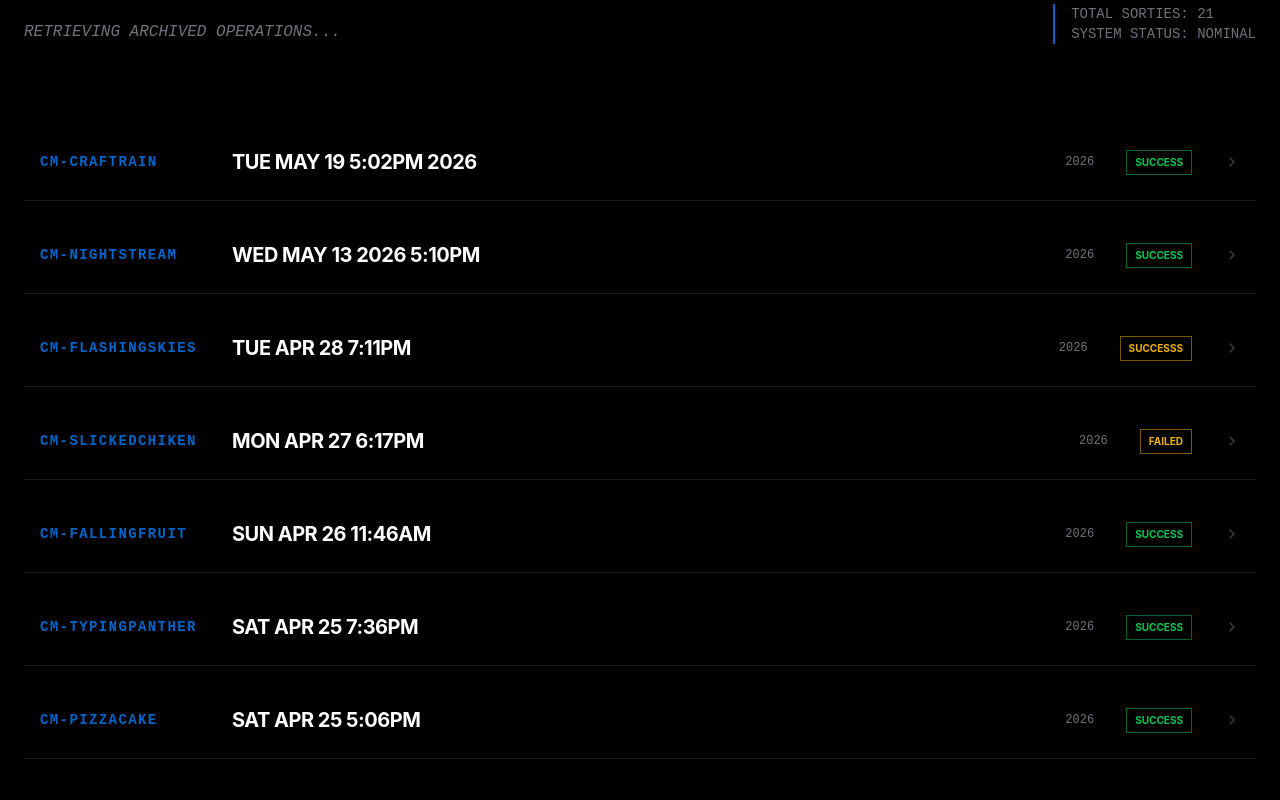
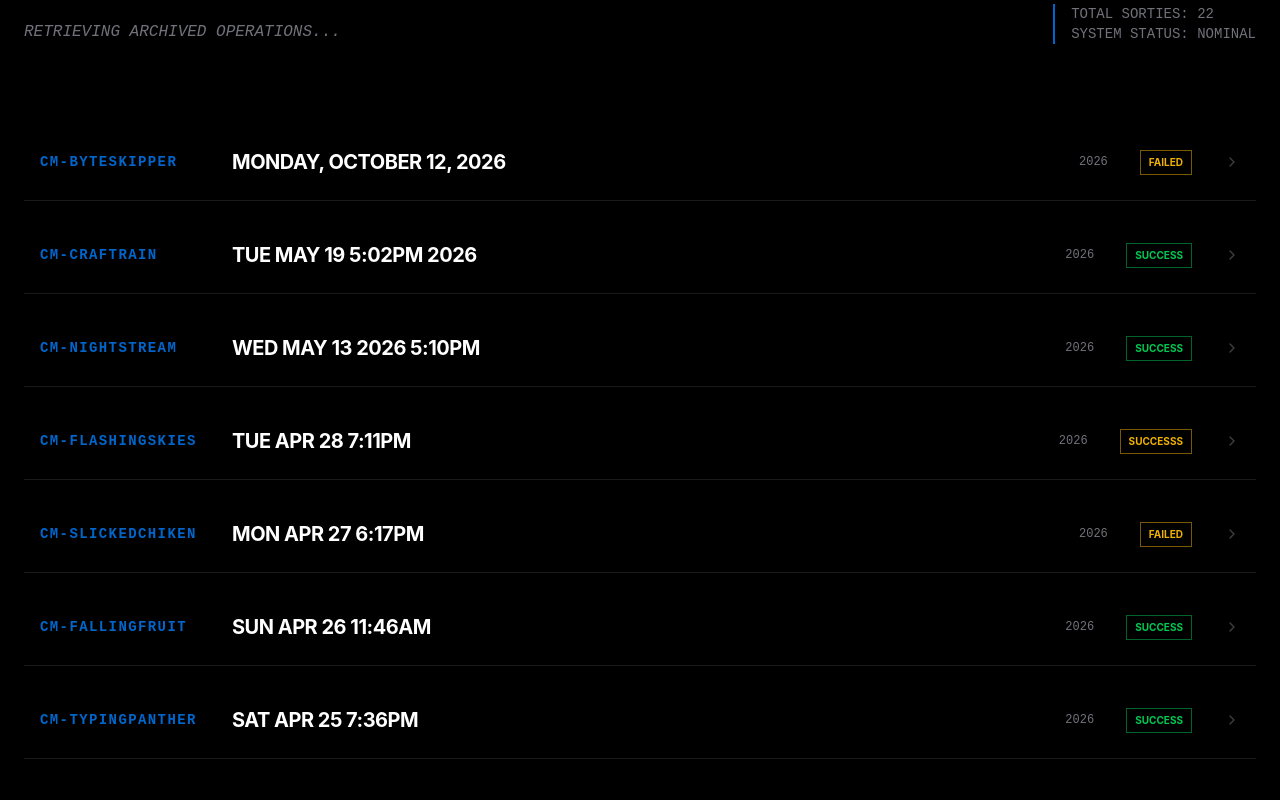
Before and after one commit to JimWas/jimwashkau-site, a React (Vite) app in the folder jimwashkau-site/: page / in a window 1280 px wide. Shown: the part 10002-10802 px from the top of the page. Built offline with nearby package versions, Linux system fonts and the light colour scheme; no server answers.

Commit message:
Auto-mission log: CM-BYTESKIPPER (with audio)

```diff
--- a/jimwashkau-site/src/App.tsx
+++ b/jimwashkau-site/src/App.tsx
@@ -53,8 +53,10 @@ import cmFlashingskies from './content/logs/cm-flashingskies.md?raw';
 import marsSpirit from './assets/Mars_Spirit.png';
 import cmNightstream from './content/logs/cm-nightstream.md?raw';
 import cmCraftrain from './content/logs/cm-craftrain.md?raw';
+import cmByteskipper from './content/logs/cm-byteskipper.md?raw';
 
 const MOCK_MODULES: Record<string, string> = {
+  './content/logs/cm-byteskipper.md': cmByteskipper,
   './content/logs/cm-craftrain.md': cmCraftrain,
   './content/logs/cm-nightstream.md': cmNightstream,
   './content/logs/cm-flashingskies.md': cmFlashingskies,
--- /dev/null
+++ b/jimwashkau-site/src/content/logs/cm-byteskipper.md
@@ -0,0 +1,12 @@
+---
+title: "Monday, October 12, 2026"
+tag: "CM-BYTESKIPPER"
+status: "FAILED"
+year: "2026"
+date: "2026-10-12 15:39:38"
+audio: "/audio/cm-byteskipper.mp3"
+summary: "Mission Log transcribed via local secure voice-to-text."
+---
+
+# Mission Briefing
+Okay, this is second audio test we're having some internet connectivity issues. We will record that log all over again. And I'm also getting intermittent charging. It's getting 21, what's a MacBook 21 volts? It's getting 21 volts. It's only providing like 0.1 amps. So it says it's charging, but it's not. I don't know if it's a great issue. I think it's a great issue because the power bank seems to charge it like 1 amp. I don't know. A MacBook is like 12 volts now, right? So we're getting like 12 watts from the power bank. But from the wall, we're only pulling like 6 watts. So it takes 10 hours to charge the MacBook. And if I'm doing more than just idling, the MacBook is depleting even though it's charging. Anyway, the bigger problem here is the connectivity. Can we look at that please?
```
Also changed, not shown: 1 other file (tests, documents, lock files or other folders).
